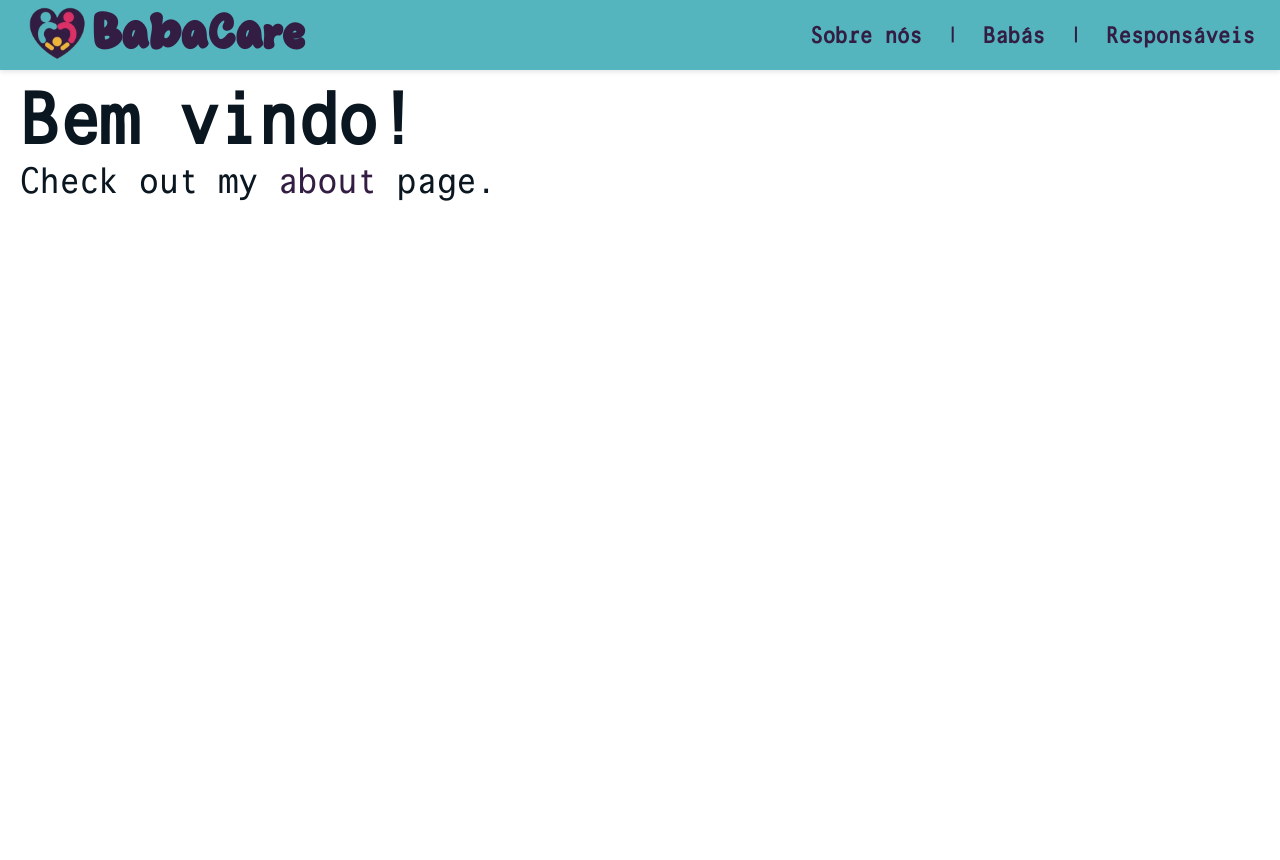
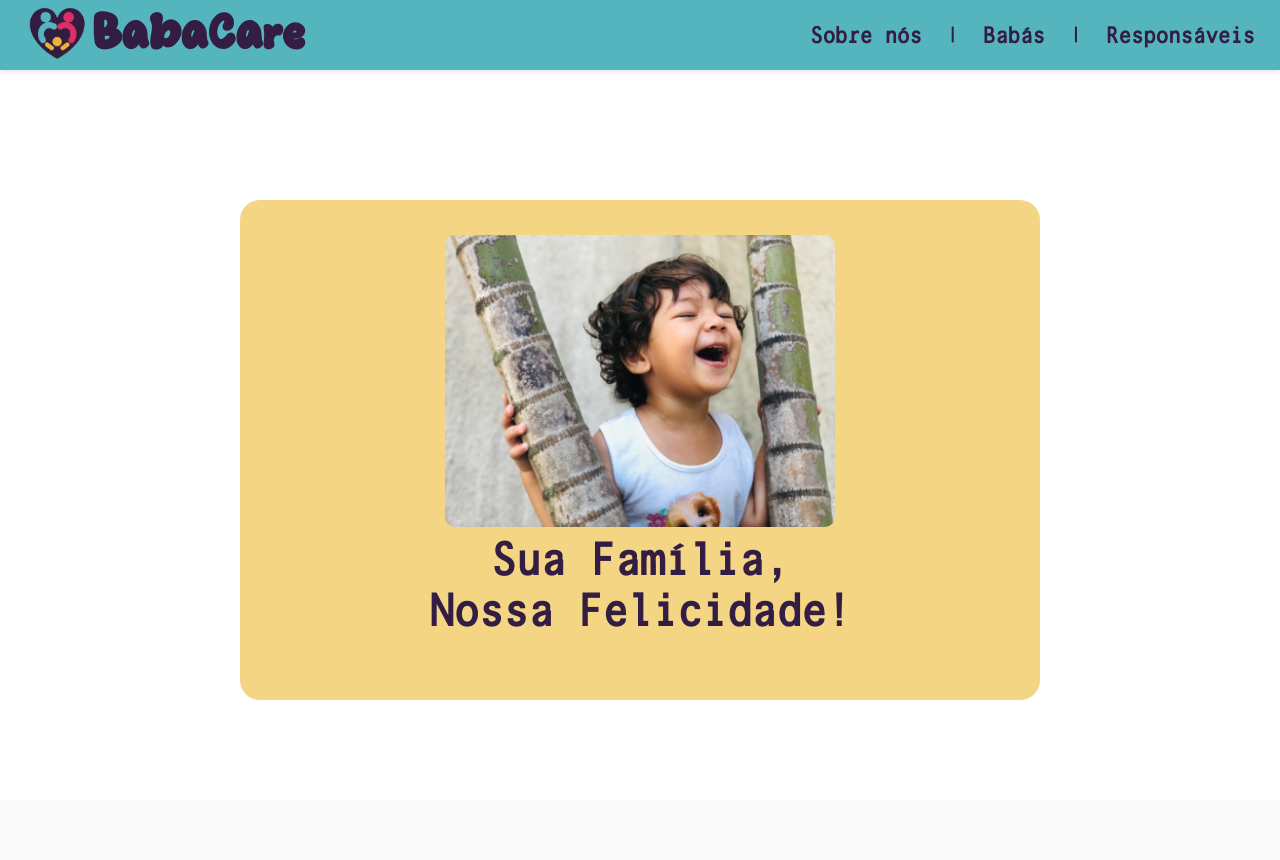
Before and after one commit to Robertt-S/India---Babacare, a Django app: template BabaCare/templates/home.html in a window 1280 px wide. After the commit the page ends 700 px from the top, so only its background shows below. Run offline with Django 5.2, Linux system fonts and the light colour scheme; the template is opened without the code that fills it, so the values that code supplies are empty.

Commit message:
Adição de foto na home

```diff
--- a/BabaCare/static/css/style.css
+++ b/BabaCare/static/css/style.css
@@ -3,6 +3,7 @@
     padding: 0;
     box-sizing: border-box;
 }
+
 
 @font-face {
     font-family: myFont;
@@ -20,10 +21,10 @@
 }
 
 body {
-    min-height: 100vh; /*altura minima de um elemento*/
-    background-color: #fff ;
-    color: 	#0a1620;
-    font-size: 3rem;
+    margin: 0;
+    padding: 0;
+    width: 100%;
+    overflow-x: hidden; /* Evita rolagem horizontal indesejada */
 }
 
 nav {
@@ -46,7 +47,7 @@ nav {
 }
 
 main {
-    padding: 2rem; /*distancia entre o conteudo e as bordas de conteudo */
+    padding: 0; /*distancia entre o conteudo e as bordas de conteudo */
     font-family: myFont;
 }
 
@@ -71,6 +72,45 @@ h2 {
 p {
     font-size: 2rem;
 }
+
+/* home.html */
+
+.rectangle {
+    width: 800px;
+    height: 500px;
+    background-color: #f3d584;
+    border-radius: 20px;
+    display: flex;
+    flex-direction: column;  /* Empilha os elementos verticalmente */
+    justify-content: center;
+    align-items: center;  /* Centraliza os elementos horizontalmente */
+    padding: 10px;
+    overflow: hidden;
+    position: absolute;
+    top: 50%;
+    left: 50%;
+    transform: translate(-50%, -40%);
+}
+
+.image {
+    width: 50%;
+    height: auto;
+    border-radius: 10px;
+}
+
+.text {
+    position: relative; /* Agora acompanha o fluxo normal */
+    margin-bottom: 20px; /* Espaçamento entre o texto e a imagem */
+    color:  #331d43;
+    font-size: 40px; /* Fonte maior */
+    font-weight: bold;
+    text-align: center; /* Alinha o texto no centro */
+    padding: 8px 20px;
+    border-radius: 10px;
+    width: 100%; /* Faz o texto ocupar toda a largura disponível */
+}
+
+
 
 /* Título da página */
 cadastro {
--- a/BabaCare/templates/home.html
+++ b/BabaCare/templates/home.html
@@ -1,14 +1,17 @@
 {% extends 'layout.html' %}
+{% load static %}
 
-{%block title%}
+{% block title %}
     Home
-{%endblock%}
+{% endblock %}
 
-{%block content%}
-    <h1></h1>
-    <h1>Bem vindo!</h1>
-    <!--<img src="../static/images/Babacare.png" align="center">  -->
-    <p>
-        Check out my <a href="/about">about</a> page.
-    </p>
-{%endblock%}
+{% block content %}
+
+    <div class="rectangle">
+        {% load static %}
+        <img src="{% static 'images/olivia_arvore.jpg' %}" alt="Imagem não carregada" class="image">
+        <p class="text">Sua Família,<br>Nossa Felicidade!</p>
+    </div>
+
+
+{% endblock %}
--- a/BabaCare/templates/layout.html
+++ b/BabaCare/templates/layout.html
@@ -58,7 +58,7 @@
                     <a href="{% url 'users:servicos_responsavel' %}" class="nav-link">Serviços</a>
                     <span class="separator">|</span>
                 {% endif %}
-                <a href="{% url 'perfis:my_page' %}" class="nav-link">Perfil</a>
+                <a href="{% url 'perfis:my_page' %}" class="nav-link">Sua página</a>
                 <span class="separator">|</span>
                 <a href="{% url 'users:logout' %}" class="nav-link">Sair</a>
             {% endif %}
```
Also changed, not shown: BabaCare/static/images/olivia_arvore.jpg (added).
